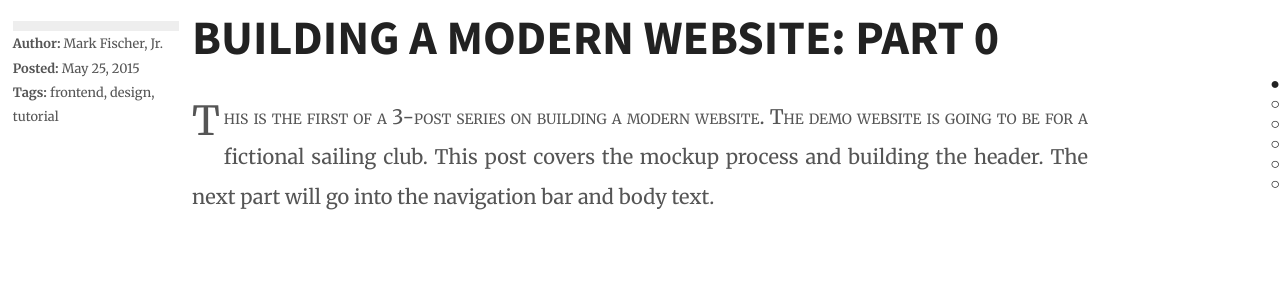
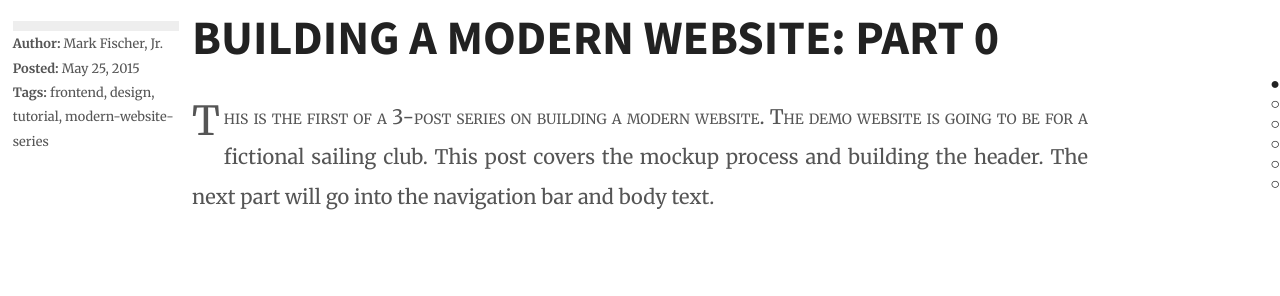
Before and after one commit to flyingfisch/flyingfisch.github.io, a Jekyll site: the page built from _posts/2015-05-25-building-a-modern-website-part-0.md, in a window 1280 px wide and 900 px high. Shown: the part 317-613 px from the top of the window. Built offline with Jekyll 4.4.1, drawn with Linux system fonts in a browser that asks for light colours; comment, search, counter and statistics services are not loaded.

```diff
--- a/_posts/2015-05-25-building-a-modern-website-part-0.md
+++ b/_posts/2015-05-25-building-a-modern-website-part-0.md
@@ -2,7 +2,7 @@
 layout: post
 title: "Building a Modern Website: Part 0"
 date: 2015-05-25
-categories: frontend design tutorial
+categories: frontend design tutorial modern-website-series
 ---
 
 This is the first of a 3-post series on building a modern website. The demo website is going to be for a fictional sailing club. This post covers the mockup process and building the header. The next part will go into the navigation bar and body text.
```
